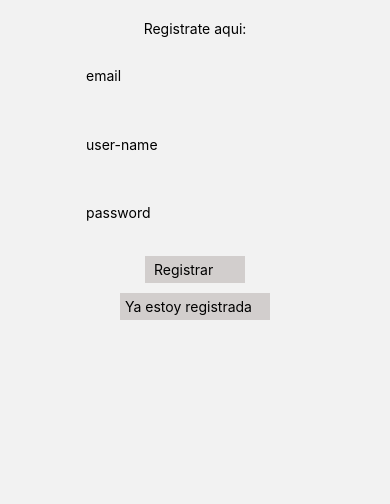
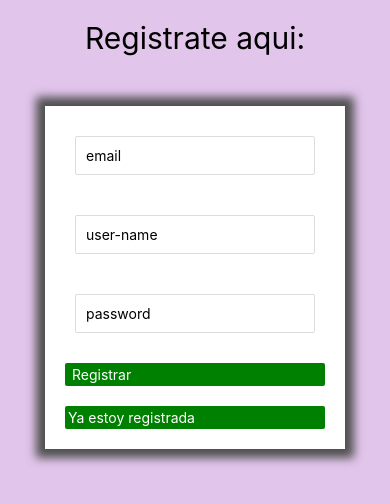
Before and after one commit to micaela-faur/ReactNative, a React Native app in the folder proyecto-final/: screen /Register in a window 390 px wide. Shown: the top 504 px of the page. Built offline with nearby package versions, Linux system fonts and the light colour scheme; no server answers.

Commit message:
estilo de login y register

```diff
--- a/proyecto-final/src/screens/Login.js
+++ b/proyecto-final/src/screens/Login.js
@@ -20,8 +20,9 @@ class Login extends Component{
 
     render(){
         return(
-            <View>
-                <Text> Login </Text>
+            <View style={style.contenedor}>
+                <Text style={style.titulo} > Login </Text>
+                <View style={style.contenedorForm} >
                     <TextInput   // formulario de login
                         style={style.campo}
                         keyboardType= 'default'
@@ -46,6 +47,8 @@ class Login extends Component{
 
                 </View>
 
+            </View>
+
         )
     }
 
@@ -55,26 +58,38 @@ class Login extends Component{
 const style = StyleSheet.create({
     contenedor: {
         paddingHorizontal: 10,
-        marginTop: 10,
+        backgroundColor: '#E2C5EB',
+        height: '100%',
+        alignItems: 'center'
     },
     titulo:{
-        marginBottom: 20,
+        marginTop: 20,
+        fontSize: 30
     },
     campo:{
         borderColor: '#dcdcdc',
         borderWidth: 1,
         borderRadius: 2,
-        padding: 3,
-        marginBottom: 8,
+        padding: 10,
+        margin: 20,
     },
     boton:{
         borderRadius: 2,
         padding: 3,
-        backgroundColor: 'green'
+        backgroundColor: 'green',
+        margin: 10,
+        textAlign: 'center'
     },
     textoBoton:{
         color: '#fff',
-    }
+    },
+    contenedorForm:{
+        backgroundColor: 'white',
+        boxShadow: 'rgb(80 80 80) 0px 0px 9px 9px',
+        margin: 50,
+        padding:10
+    },
+
 })
 
 export default Login;
--- a/proyecto-final/src/screens/Register.js
+++ b/proyecto-final/src/screens/Register.js
@@ -26,34 +26,38 @@ class Register extends Component{
         return(
             <View style={styles.contenedor}>
 
-                <Text> Registrate aqui: </Text>
-
-                <TextInput style={styles.formulario}
+                <Text style={styles.titulo} > Registrate aqui: </Text>
+                <View style={styles.formContenedor}>
+                    <TextInput
+                        style={styles.formulario}
                         keyboardType='email-address'
                         placeholder='email'
                         onChangeText={text => this.setState({email: text})}
                     />
 
-                <TextInput style={styles.input}
+                    <TextInput
+                        style={styles.formulario}
                         keyboardType='default'
                         placeholder='user-name'
                         onChangeText={text => this.setState({name: text})}
                     />
 
-                <TextInput  style={styles.boton}
+                    <TextInput
+                        style={styles.formulario}
                         keyboardType='default'
                         placeholder='password'
                         secureTextEntry= {true}
                         onChangeText={text => this.setState({password: text})}
                     />
 
-                <TouchableOpacity style={styles.registrar}  onPress={()=> this.register(this.state.email, this.state.password)}>
-                    <Text> Registrar </Text>
+                    <TouchableOpacity style={styles.boton}  onPress={()=> this.register(this.state.email, this.state.password)}>
+                        <Text style={styles.textoBoton} > Registrar </Text>
                     </TouchableOpacity>
 
-                <TouchableOpacity style={styles.registrada} onPress={ ()=>this.props.navigation.navigate('Login') }>
-                    <Text>Ya estoy registrada</Text>
+                    <TouchableOpacity style={styles.boton} onPress={ ()=>this.props.navigation.navigate('Login') }>
+                        <Text style={styles.textoBoton} >Ya estoy registrada</Text>
                     </TouchableOpacity>
+                </View>
 
             </View>
 
@@ -64,38 +68,37 @@ class Register extends Component{
 
 const styles = StyleSheet.create({
     formulario: {
+        borderColor: '#dcdcdc',
+        borderWidth: 1,
+        borderRadius: 2,
         padding: 10,
         margin: 20,
-        borderColor: "#ccc",
-    },
-    input:{
-        height: 20,
-        padding: 20,
-        borderColor: "#ccc",
-        margin: 10
     },
     boton:{
-        padding: 10,
-        margin: 20,
-        borderColor: "#ccc",
+        borderRadius: 2,
+        padding: 3,
+        backgroundColor: 'green',
+        margin: 10,
+        textAlign: 'center'
     },
     contenedor:{
-        alignItems: "center",
-        margin: 20,
+        paddingHorizontal: 10,
+        backgroundColor: '#E2C5EB',
+        height: '100%',
+        alignItems: 'center'
     },
-    registrar:{
-        padding: 5,
-        margin: 5,
-        width: 100,
-        backgroundColor: "#D2CECD",
-        textAlign: "center",
+    formContenedor:{
+        backgroundColor: 'white',
+        boxShadow: 'rgb(80 80 80) 0px 0px 9px 9px',
+        margin: 50,
+        padding:10
     },
-    registrada:{
-        padding: 5,
-        margin: 5,
-        width: 150,
-        backgroundColor: "#D2CECD",
-        textAlign: "center"
+    textoBoton:{
+        color: '#fff',
+    },
+    titulo:{
+        marginTop: 20,
+        fontSize: 30
     }
 })
 
```
Also changed, not shown: proyecto-final/src/screens/NewPost.js (indentation only). Lines whose indentation alone changed are shown as unchanged.
